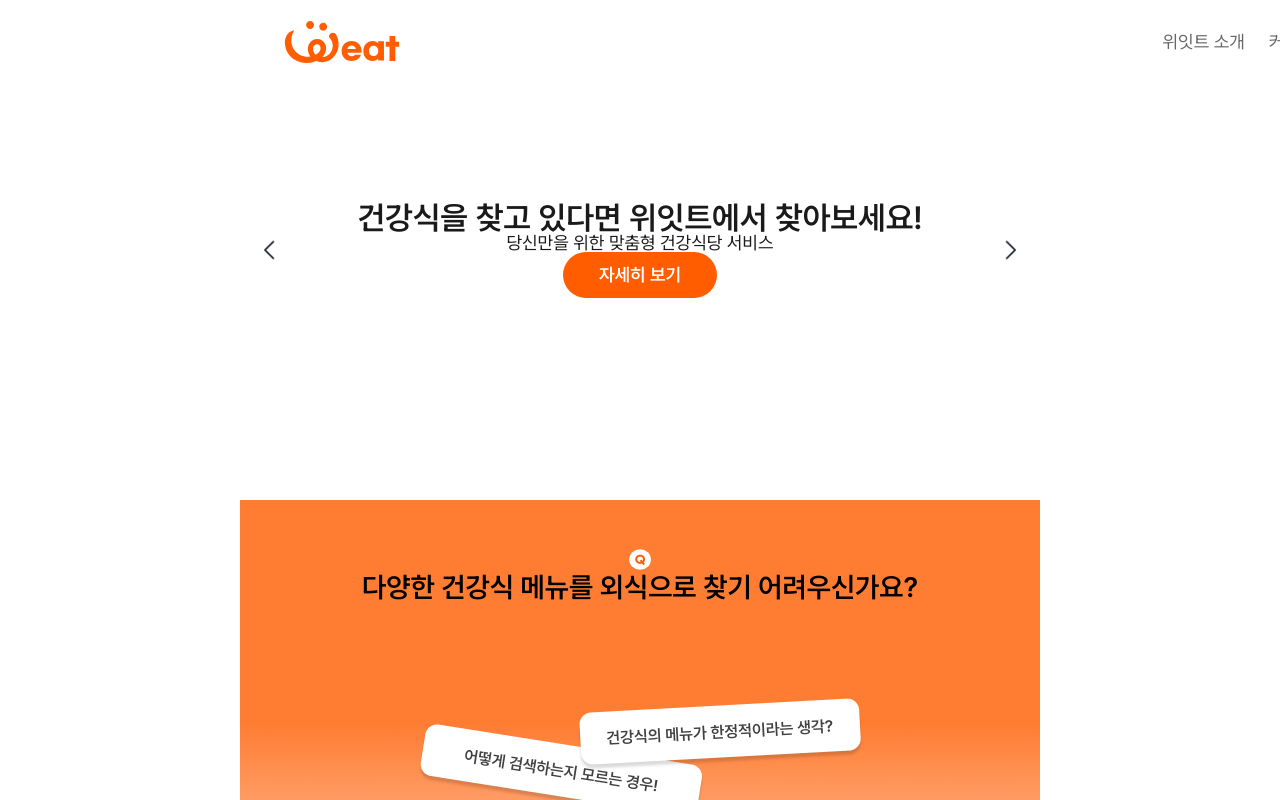
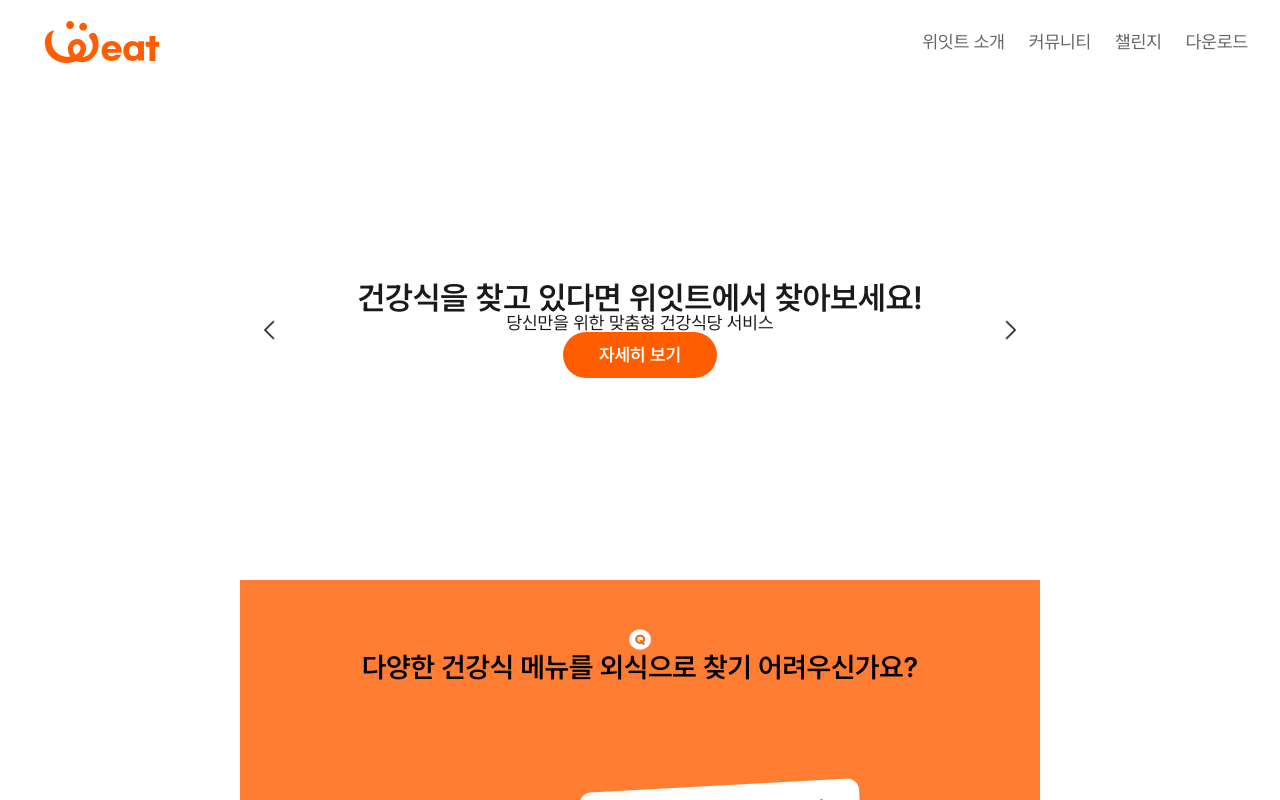
Before and after one commit to hyun2e/weat-landing, a React (Vite) app: page / in a window 1280 px wide. Shown: the top 800 px of the page. Built offline with nearby package versions, Linux system fonts and the light colour scheme.

Commit message:
soim - header edit

```diff
--- a/src/sections/Header.jsx
+++ b/src/sections/Header.jsx
@@ -4,7 +4,7 @@ import styled from 'styled-components';
 const HeaderContainer = styled.header`
   position: fixed;
   top: 0;
-  width: 100%;
+  width: 100vw;
   height: 80px;
   background-color: rgba(255, 255, 255, 0.8);
   display: flex;
@@ -12,6 +12,9 @@ const HeaderContainer = styled.header`
   justify-content: space-between;
   padding: 20px 32px 16px 32px;
   z-index: 1000;
+  position: relative;
+  left: 50%;
+  transform: translateX(-50%);
 `;
 
 const Logo = styled.a`
```
